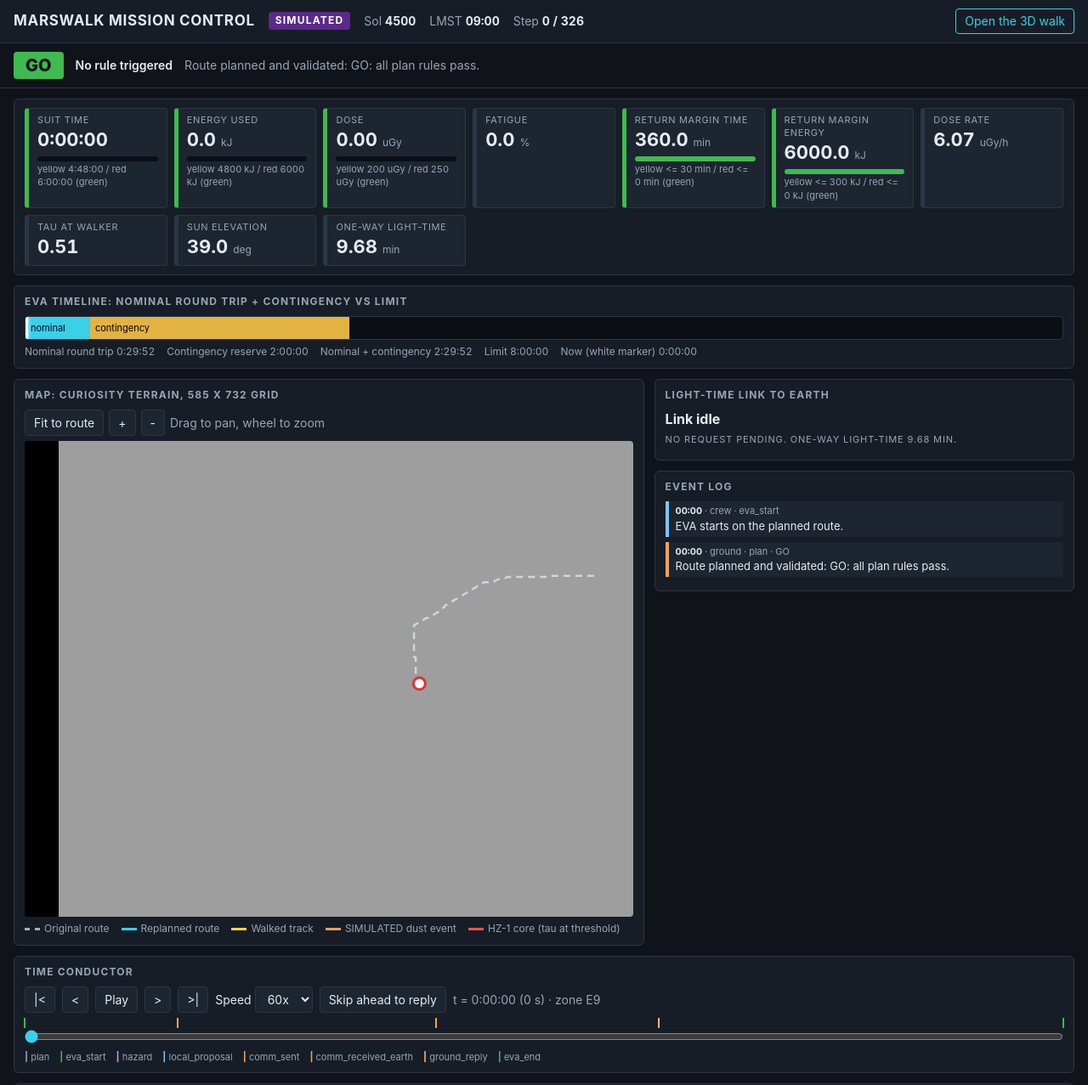
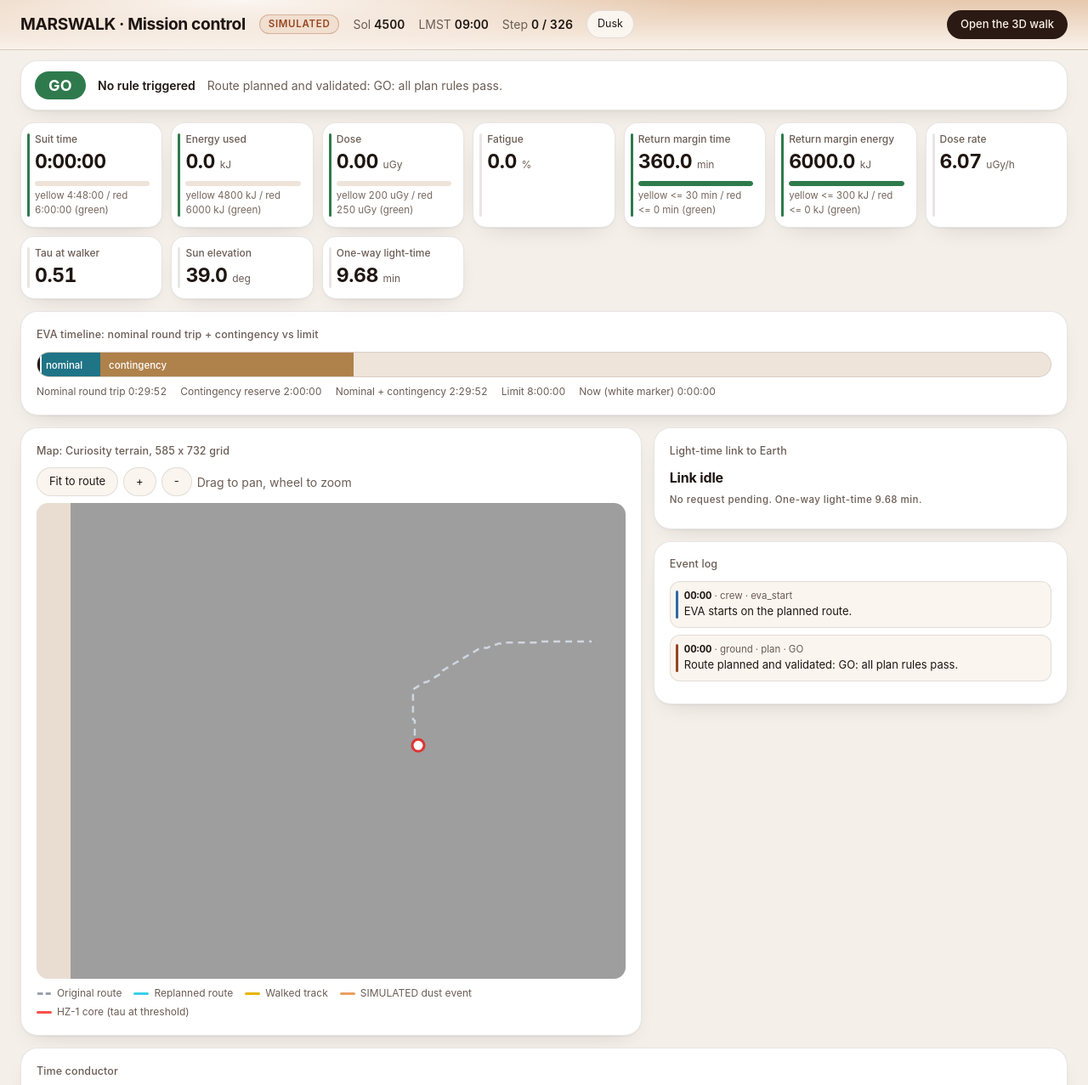
Before and after one commit to crazymage05/marswalk-space-apps-2026, a plain HTML site: page demo/twin/mission.html in a window 1280 px wide. Shown: the top 1277 px of the page at 85% size. Drawn offline with Linux system fonts and the light colour scheme.

Commit message:
Mission control restyle: Mars day/dusk themes, contrast-checked; data and IDs unchanged
Co-Authored-By: Claude Opus 5.5 <noreply@anthropic.com>

```diff
--- a/demo/twin/mission.html
+++ b/demo/twin/mission.html
@@ -5,75 +5,114 @@
 <meta name="viewport" content="width=device-width, initial-scale=1">
 <title>MARSWALK Mission Control</title>
 <link rel="icon" href="data:,">
+<script>/* theme before first paint: saved choice, else the system setting */
+(function(){let t=null;try{t=localStorage.getItem("mw_theme")}catch(e){}if(!t)t=matchMedia("(prefers-color-scheme: dark)").matches?"dusk":"day";document.documentElement.dataset.theme=t;})();</script>
 <style>
-:root{--bg:#10141a;--panel:#171d26;--panel2:#1d2530;--line:#2c3644;--tx:#e6ebf2;--mut:#98a5b6;
---ok:#3fb950;--warn:#e3b341;--bad:#f85149;--cyan:#39d0e8;--crew:#7cc4ff;--ground:#f0a35e;--sim:#d98cff}
+/* Visual language adapted from the MIT-licensed "Lilac Meadow Landing" template (Kedhareswer Naidu): tinted neutrals,
+   one hue ramp (sky / wash / deep / accent), 20 px panels, pill controls, sentence-case kickers, frosted header,
+   spring easing, "dusk" dark mode. Re-coloured for Mars (ochre, butterscotch sky, cocoa). Map route colours unchanged. */
+:root{
+  --sans:"Plus Jakarta Sans","Manrope","Inter","SF Pro Display",ui-sans-serif,system-ui,-apple-system,"Segoe UI",Roboto,"Helvetica Neue",Arial,sans-serif;
+  --ease:cubic-bezier(.2,.7,.2,1);
+  /* Mars day */
+  --bg:#f4efe9;--panel:#ffffff;--panel2:#faf5ef;--line:rgba(43,26,20,.11);--tx:#1f1612;--mut:#6b5d55;--faint:#76675e;
+  --accent:#96441f;--deep:#2b1a14;--ondeep:#fbf3ec;--wash:#f1dfd0;--wash2:#faf3ec;
+  --sky0:#e6c8ad;--sky1:#f1dfcf;--sky2:#faf3ec;--glow:rgba(255,255,255,.85);
+  --ok:#2f7a4c;--warn:#9a6210;--bad:#b0381f;--cyan:#1f7486;--crew:#2d68a6;--ground:#96441f;--sim:#8048ad;
+  --track:#efe4da;--mapbg:#e9ddd1;--shadow:0 1px 2px rgba(43,26,20,.05),0 10px 28px -16px rgba(43,26,20,.22);
+}
+:root[data-theme="dusk"]{
+  --bg:#120d0b;--panel:#1b1411;--panel2:#231a16;--line:rgba(255,236,224,.10);--tx:#f3ebe4;--mut:#b4a69c;--faint:#8c7e75;
+  --accent:#e0895b;--deep:#f3e6da;--ondeep:#2b1a14;--wash:#2a1d17;--wash2:#1f1612;
+  --sky0:#120c0a;--sky1:#2a1812;--sky2:#43281b;--glow:rgba(224,137,91,.30);
+  --ok:#5cbf7f;--warn:#e2ab45;--bad:#ef6b52;--cyan:#55c6d9;--crew:#8cc4f5;--ground:#f0a35e;--sim:#d39cf0;
+  --track:#0e0a08;--mapbg:#0e0a08;--shadow:inset 0 0 0 1px rgba(255,255,255,.05);
+}
 *{box-sizing:border-box}
-html,body{margin:0;background:var(--bg);color:var(--tx);font:14px/1.4 "Inter",system-ui,-apple-system,"Segoe UI",sans-serif;overflow-x:hidden}
-header{display:flex;flex-wrap:wrap;align-items:center;gap:10px 16px;padding:10px 16px;background:var(--panel);border-bottom:1px solid var(--line)}
-h1{font-size:17px;margin:0;letter-spacing:.04em}
-.badge{background:#5b2a8a;color:#fff;border-radius:4px;padding:2px 8px;font-weight:700;font-size:12px;letter-spacing:.1em}
-.hmeta{color:var(--mut)} .hmeta b{color:var(--tx);font-variant-numeric:tabular-nums}
-header a{margin-left:auto;color:var(--cyan);text-decoration:none;border:1px solid var(--cyan);border-radius:4px;padding:4px 10px}
-header a:hover,header a:focus{background:var(--cyan);color:#001}
-#banner{display:flex;flex-wrap:wrap;gap:6px 14px;align-items:center;padding:10px 16px;font-weight:600;border-bottom:1px solid var(--line)}
-#banner .dec{font-size:20px;font-weight:800;padding:2px 14px;border-radius:4px;color:#04100a}
+html,body{margin:0;background:var(--bg);color:var(--tx);font:14px/1.5 var(--sans);overflow-x:hidden;-webkit-font-smoothing:antialiased;transition:background-color .5s ease,color .5s ease}
+header{position:sticky;top:0;z-index:20;display:flex;flex-wrap:wrap;align-items:center;gap:10px 16px;padding:12px clamp(14px,2vw,24px);
+  background:radial-gradient(60% 140% at 22% 0%,var(--glow),transparent 70%),linear-gradient(180deg,var(--sky0),var(--sky1) 55%,var(--sky2));
+  border-bottom:1px solid var(--line);-webkit-backdrop-filter:blur(14px) saturate(1.3);backdrop-filter:blur(14px) saturate(1.3)}
+h1{font-size:clamp(17px,1.5vw,20px);margin:0;font-weight:650;letter-spacing:-.02em}
+.badge{background:var(--wash);color:var(--accent);border:1px solid color-mix(in oklab,var(--accent) 30%,transparent);border-radius:999px;padding:2px 10px;font-weight:600;font-size:11.5px;letter-spacing:.06em}
+.hmeta{color:var(--mut)} .hmeta b{color:var(--tx);font-weight:600;font-variant-numeric:tabular-nums}
+header a{margin-left:auto;color:var(--ondeep);background:var(--deep);text-decoration:none;border-radius:999px;padding:7px 16px;font-weight:500;font-size:13px;transition:transform .25s var(--ease),opacity .25s}
+header a:hover,header a:focus{transform:translateY(-1px)}
+#themeBtn{border-radius:999px;padding:6px 12px;font-size:12.5px}
+#banner{display:flex;flex-wrap:wrap;gap:8px 14px;align-items:center;margin:12px clamp(14px,2vw,24px) 0;padding:12px 16px;font-weight:600;
+  background:var(--panel);border:1px solid var(--line);border-radius:20px;box-shadow:var(--shadow)}
+#banner .dec{font-size:18px;font-weight:700;padding:3px 16px;border-radius:999px;color:#fff;letter-spacing:.02em}
 #banner.GO .dec{background:var(--ok)} #banner.NOGO .dec{background:var(--warn)} #banner.ABORT .dec{background:var(--bad)}
+:root[data-theme="dusk"] #banner .dec{color:#120d0b}
 #banner .rule{color:var(--tx)} #banner .txt{color:var(--mut);font-weight:400;flex:1 1 300px}
-main{display:grid;gap:12px;padding:12px 16px;grid-template-columns:minmax(0,1.5fr) minmax(0,1fr);grid-template-areas:"tiles tiles" "tl tl" "map side" "cond cond"}
-section{background:var(--panel);border:1px solid var(--line);border-radius:6px;padding:10px 12px;min-width:0}
-h2{font-size:12px;margin:0 0 8px;text-transform:uppercase;letter-spacing:.1em;color:var(--mut)}
-#tiles{grid-area:tiles;display:grid;gap:8px;grid-template-columns:repeat(auto-fill,minmax(150px,1fr))}
-.tile{background:var(--panel2);border:1px solid var(--line);border-left:5px solid var(--line);border-radius:4px;padding:6px 10px}
-.tile .l{color:var(--mut);font-size:11px;text-transform:uppercase;letter-spacing:.06em}
-.tile .v{font-size:22px;font-weight:700;font-variant-numeric:tabular-nums}
-.tile .v small{font-size:12px;color:var(--mut);font-weight:400}
-.tile .lim{font-size:11px;color:var(--mut);font-variant-numeric:tabular-nums}
-.tile.s-green{border-left-color:var(--ok)} .tile.s-yellow{border-left-color:var(--warn)} .tile.s-red{border-left-color:var(--bad)}
-.bar{position:relative;height:6px;background:#0b0f14;border-radius:3px;margin:4px 0 2px;overflow:hidden}
-.bar i{position:absolute;left:0;top:0;bottom:0;background:var(--ok)}
+main{display:grid;gap:14px;padding:14px clamp(14px,2vw,24px) 24px;grid-template-columns:minmax(0,1.5fr) minmax(0,1fr);grid-template-areas:"tiles tiles" "tl tl" "map side" "cond cond"}
+section{background:var(--panel);border:1px solid var(--line);border-radius:20px;padding:clamp(14px,1.4vw,18px);min-width:0;box-shadow:var(--shadow)}
+h2{font-size:12.5px;margin:0 0 10px;font-weight:500;letter-spacing:.01em;color:var(--mut)}
+#tiles{grid-area:tiles;display:grid;gap:10px;grid-template-columns:repeat(auto-fill,minmax(160px,1fr));background:transparent;border:0;padding:0;box-shadow:none}
+.tile{position:relative;background:var(--panel);border:1px solid var(--line);border-radius:16px;padding:10px 14px 10px 16px;box-shadow:var(--shadow);transition:transform .35s var(--ease),border-color .3s}
+.tile::before{content:"";position:absolute;left:7px;top:12px;bottom:12px;width:3px;border-radius:999px;background:var(--line)}
+.tile:hover{transform:translateY(-1px)}
+.tile .l{color:var(--mut);font-size:12px;font-weight:500}
+.tile .v{font-size:clamp(20px,1.8vw,24px);font-weight:650;letter-spacing:-.02em;font-variant-numeric:tabular-nums}
+.tile .v small{font-size:12px;color:var(--mut);font-weight:400;letter-spacing:0}
+.tile .lim{font-size:11.5px;color:var(--faint);font-variant-numeric:tabular-nums}
+.tile.s-green::before{background:var(--ok)} .tile.s-yellow::before{background:var(--warn)} .tile.s-red::before{background:var(--bad)}
+.tile.s-yellow{border-color:color-mix(in oklab,var(--warn) 45%,var(--line))} .tile.s-red{border-color:color-mix(in oklab,var(--bad) 55%,var(--line))}
+.bar{position:relative;height:6px;background:var(--track);border-radius:999px;margin:6px 0 3px;overflow:hidden}
+.bar i{position:absolute;left:0;top:0;bottom:0;background:var(--ok);border-radius:999px;transition:width .45s var(--ease)}
 .s-yellow .bar i{background:var(--warn)} .s-red .bar i{background:var(--bad)}
 #tlsec{grid-area:tl}
-#tlbar{position:relative;height:28px;background:#0b0f14;border-radius:4px;border:1px solid var(--line);overflow:hidden}
-#tlbar div{position:absolute;top:0;bottom:0;font-size:11px;padding:6px 6px;white-space:nowrap;overflow:hidden;color:#001}
-#tlbar .nom{background:var(--cyan);left:0} #tlbar .res{background:var(--warn)}
-#tlbar .mk{width:3px;background:#fff;padding:0;top:-2px;bottom:-2px;box-shadow:0 0 4px #fff}
-#tllegend{display:flex;flex-wrap:wrap;gap:4px 14px;color:var(--mut);font-size:12px;margin-top:6px;font-variant-numeric:tabular-nums}
-#mapsec{grid-area:map} #side{grid-area:side;display:flex;flex-direction:column;gap:12px;min-width:0}
-#mapwrap{position:relative;background:#000;border-radius:4px;overflow:hidden}
+#tlbar{position:relative;height:30px;background:var(--track);border-radius:999px;border:1px solid var(--line);overflow:hidden}
+#tlbar div{position:absolute;top:0;bottom:0;font-size:11.5px;font-weight:500;padding:7px 10px;white-space:nowrap;overflow:hidden;color:#fff}
+#tlbar .nom{background:var(--cyan);left:0} #tlbar .res{background:color-mix(in oklab,var(--warn) 80%,var(--panel))}
+:root[data-theme="dusk"] #tlbar div{color:#120d0b}
+#tlbar .mk{width:3px;background:var(--tx);padding:0;top:-2px;bottom:-2px;border-radius:999px;box-shadow:0 0 0 2px var(--panel)}
+#tllegend{display:flex;flex-wrap:wrap;gap:4px 16px;color:var(--mut);font-size:12px;margin-top:8px;font-variant-numeric:tabular-nums}
+#mapsec{grid-area:map} #side{grid-area:side;display:flex;flex-direction:column;gap:14px;min-width:0}
+#mapwrap{position:relative;background:var(--mapbg);border-radius:14px;overflow:hidden}
 #map{display:block;width:100%;height:560px;touch-action:none;cursor:grab}
-#maptools{display:flex;gap:6px;margin-bottom:6px;flex-wrap:wrap;align-items:center}
-#legend{display:flex;flex-wrap:wrap;gap:4px 14px;color:var(--mut);font-size:12px;margin-top:6px}
-#legend span::before{content:"";display:inline-block;width:18px;height:0;border-top:3px solid;margin-right:5px;vertical-align:middle}
-.l-orig::before{border-color:#aab!important;border-top-style:dashed!important}.l-re::before{border-color:var(--cyan)!important}
-.l-walk::before{border-color:#ffd24a!important}.l-dust::before{border-color:#e8a060!important}.l-core::before{border-color:#f85149!important}
-button,select{font:inherit;background:var(--panel2);color:var(--tx);border:1px solid var(--line);border-radius:4px;padding:5px 10px;cursor:pointer}
-button:hover:not(:disabled){border-color:var(--cyan)} button:focus-visible,select:focus-visible,input:focus-visible,a:focus-visible{outline:2px solid var(--cyan);outline-offset:2px}
-button:disabled{opacity:.4;cursor:default}
-#lt .state{font-weight:700;font-size:16px} #lt .cd{font-size:30px;font-weight:800;font-variant-numeric:tabular-nums;color:var(--ground)}
-#lt p{margin:6px 0;color:var(--tx)} #lt .who{font-size:11px;text-transform:uppercase;letter-spacing:.08em;color:var(--mut)}
+#maptools{display:flex;gap:6px;margin-bottom:8px;flex-wrap:wrap;align-items:center}
+#legend{display:flex;flex-wrap:wrap;gap:4px 14px;color:var(--mut);font-size:12px;margin-top:8px}
+#legend span::before{content:"";display:inline-block;width:18px;height:0;border-top:3px solid;border-radius:2px;margin-right:6px;vertical-align:middle}
+.l-orig::before{border-color:#9aa1ad!important;border-top-style:dashed!important}.l-re::before{border-color:#39d0e8!important}
+.l-walk::before{border-color:#e8b400!important}.l-dust::before{border-color:#e8a060!important}.l-core::before{border-color:#f85149!important}
+button,select{font:inherit;font-size:13px;background:var(--panel2);color:var(--tx);border:1px solid var(--line);border-radius:999px;padding:6px 14px;cursor:pointer;transition:transform .25s var(--ease),border-color .25s,background-color .25s}
+button:hover:not(:disabled){border-color:var(--accent);transform:translateY(-1px)}
+#play{background:var(--deep);color:var(--ondeep);border-color:transparent;font-weight:500;min-width:72px}
+button:focus-visible,select:focus-visible,input:focus-visible,a:focus-visible{outline:2px solid var(--accent);outline-offset:2px}
+button:disabled{opacity:.4;cursor:default;transform:none}
+#lt .state{font-weight:650;font-size:16px;letter-spacing:-.01em} #lt .cd{font-size:clamp(26px,2.6vw,32px);font-weight:700;letter-spacing:-.02em;font-variant-numeric:tabular-nums;color:var(--ground)}
+#lt p{margin:6px 0;color:var(--tx)} #lt .who{font-size:11.5px;font-weight:500;letter-spacing:.04em;color:var(--mut)}
 #log{list-style:none;margin:0;padding:0;max-height:330px;overflow:auto}
-#log li{border-left:4px solid var(--line);padding:4px 8px;margin-bottom:6px;background:var(--panel2);border-radius:0 4px 4px 0;font-size:13px}
-#log li .h{font-size:11px;color:var(--mut);font-variant-numeric:tabular-nums} #log li .h b{color:var(--tx)}
-#log li.crew{border-left-color:var(--crew)} #log li.ground{border-left-color:var(--ground)} #log li.sim{border-left-color:var(--sim)}
+#log li{position:relative;padding:8px 12px 8px 16px;margin-bottom:8px;background:var(--panel2);border:1px solid var(--line);border-radius:12px;font-size:13px}
+#log li::before{content:"";position:absolute;left:6px;top:10px;bottom:10px;width:3px;border-radius:999px;background:var(--line)}
+#log li .h{font-size:11.5px;color:var(--mut);font-variant-numeric:tabular-nums} #log li .h b{color:var(--tx)}
+#log li.crew::before{background:var(--crew)} #log li.ground::before{background:var(--ground)} #log li.sim::before{background:var(--sim)}
 #cond{grid-area:cond}
-#ctl{display:flex;flex-wrap:wrap;gap:8px;align-items:center;margin-bottom:6px}
+#ctl{display:flex;flex-wrap:wrap;gap:8px;align-items:center;margin-bottom:8px}
 #scrubwrap{position:relative;padding-top:14px}
 #ticks{position:absolute;left:0;right:0;top:0;height:14px;pointer-events:none}
-#ticks i{position:absolute;top:0;width:2px;height:12px;margin-left:-1px}
-#scrub{width:100%;margin:0;accent-color:var(--cyan)}
-#ticklegend{display:flex;flex-wrap:wrap;gap:2px 12px;font-size:11px;color:var(--mut);margin-top:4px}
+#ticks i{position:absolute;top:0;width:2px;height:12px;margin-left:-1px;border-radius:2px}
+#scrub{width:100%;margin:0;accent-color:var(--accent)}
+#ticklegend{display:flex;flex-wrap:wrap;gap:2px 12px;font-size:11.5px;color:var(--mut);margin-top:6px}
 .sr{position:absolute;left:-9999px}
 @media(max-width:900px){main{grid-template-columns:minmax(0,1fr);grid-template-areas:"tiles" "tl" "map" "side" "cond"}#map{height:380px}header a{margin-left:0}}
+@media(prefers-reduced-motion:reduce){*,*::before{transition:none!important}}
+/* B's panels (suit.js, feed.js, hazard_watch.js) inject their own styles after this sheet; these rules are one notch
+   more specific so the panels follow the same kicker headings and soft geometry without editing their scripts */
+html #suit h2,html #feed h2,html #hazard h2{text-transform:none;letter-spacing:.01em;font-size:12.5px;font-weight:500;color:var(--mut)}
+html #suit,html #feed,html #hazard{border-radius:20px}
+html #suit input,html #feed input,html #hazard input,html #feed select,html #hazard select{border-radius:10px;border:1px solid var(--line);background:var(--panel2);color:var(--tx);font:inherit;font-size:13px;padding:5px 8px}
+html #feed table{border-collapse:separate;border-spacing:0}
 </style>
 </head>
 <body>
 <header>
-  <h1>MARSWALK MISSION CONTROL</h1><span class="badge">SIMULATED</span>
+  <h1>MARSWALK · Mission control</h1><span class="badge">SIMULATED</span>
   <span class="hmeta">Sol <b id="hSol">-</b></span>
   <span class="hmeta">LMST <b id="hLmst">-</b></span>
   <span class="hmeta">Step <b id="hStep">-</b></span>
-  <a href="twin.html">Open the 3D walk</a>
+  <button id="themeBtn" type="button" aria-pressed="false" title="Switch between Mars day and Mars dusk">Dusk</button><a href="twin.html">Open the 3D walk</a>
 </header>
 <div id="banner" role="status" aria-live="polite" class="GO"><span class="dec" id="bDec">GO</span><span class="rule" id="bRule"></span><span class="txt" id="bTxt"></span></div>
 <main>
@@ -108,6 +147,9 @@ button:disabled{opacity:.4;cursor:default}
 <script>
 (function(){
 "use strict";
+{const b=document.getElementById('themeBtn'),root=document.documentElement;
+ const sync=()=>{const d=root.dataset.theme==='dusk';b.textContent=d?'Day':'Dusk';b.setAttribute('aria-pressed',String(d));};
+ b.onclick=()=>{root.dataset.theme=root.dataset.theme==='dusk'?'day':'dusk';try{localStorage.setItem('mw_theme',root.dataset.theme)}catch(e){}sync();if(window.__mission&&window.__mission.setStep)window.__mission.setStep(window.__mission.step);};sync();}
 const KC={plan:'#98a5b6',eva_start:'#3fb950',hazard:'#d98cff',local_proposal:'#7cc4ff',comm_sent:'#f0a35e',comm_received_earth:'#f0a35e',ground_reply:'#ffb870',eva_end:'#3fb950'};
 const $=id=>document.getElementById(id);
 const ptime=s=>{s=Math.max(0,Math.round(s));return Math.floor(s/3600)+':'+String(Math.floor(s%3600/60)).padStart(2,'0')+':'+String(s%60).padStart(2,'0')};
@@ -200,7 +242,7 @@ function evPx(dt){const dir=EV.direction_deg*Math.PI/180,v=EV.speed_mps*dt;
 function evPos(t){return evPx(t-S[M.event_step].t_s)}
 function coreR(){const thr=EV.rules['HZ-1'].tau_ge,sg=EV.radius_m/2,q=(EV.tau_peak-EV.tau_bg)/(thr-EV.tau_bg);return q>1?sg*Math.sqrt(2*Math.log(q)):0}
 function line(ids,from){ctx.beginPath();for(let i=from||0;i<ids.length;i++){const p=cellXY(ids[i]);i===(from||0)?ctx.moveTo(p[0],p[1]):ctx.lineTo(p[0],p[1])}ctx.stroke()}
-function draw(){if(!img||!W)return;ctx.setTransform(dpr,0,0,dpr,0,0);ctx.fillStyle='#000';ctx.fillRect(0,0,W,H);
+function draw(){if(!img||!W)return;ctx.setTransform(dpr,0,0,dpr,0,0);ctx.fillStyle=getComputedStyle(document.documentElement).getPropertyValue('--mapbg').trim()||'#000';ctx.fillRect(0,0,W,H);
  ctx.save();ctx.translate(view.x,view.y);ctx.scale(view.k,view.k);ctx.drawImage(img,0,0);
  const lw=1/view.k;ctx.lineJoin='round';
  ctx.strokeStyle='#cfd6e0';ctx.lineWidth=2.5*lw;ctx.setLineDash([8*lw,6*lw]);line(M.original_route);ctx.setLineDash([]);
```
